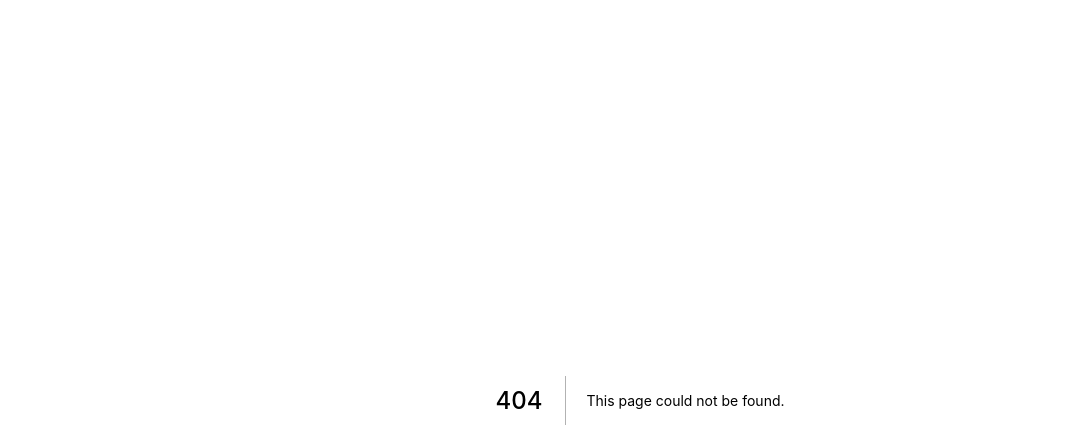
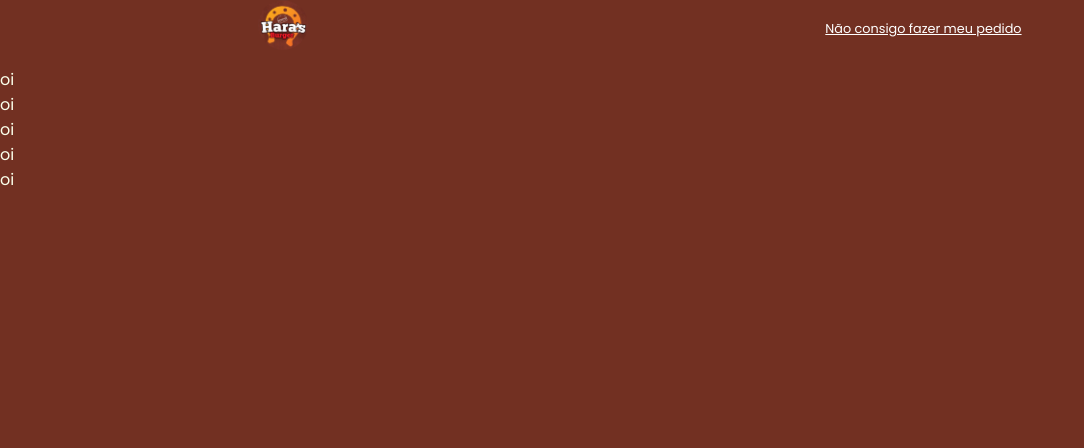
Before and after one commit to MoisesSantana/harasBurger, a Next.js app: page /carrinho in a window 1280 px wide. Before the commit this address had no page. Shown: the top 448 px of the page, without its empty margins (0-1084 px from the left). Built offline with nearby package versions, Linux system fonts and the light colour scheme.

Commit message:
estrutura Carrinho

```diff
--- /dev/null
+++ b/src/components/BotaoFinalizar.tsx
@@ -0,0 +1,9 @@
+import React from 'react';
+
+const BotaoFinalizar: React.FC = () => (
+  <div>
+    oi
+  </div>
+);
+
+export default BotaoFinalizar;
--- /dev/null
+++ b/src/components/BotaoVoltar.tsx
@@ -0,0 +1,9 @@
+import React from 'react';
+
+const BotaoVoltar: React.FC = () => (
+  <div>
+    oi
+  </div>
+);
+
+export default BotaoVoltar;
--- /dev/null
+++ b/src/components/Endereco.tsx
@@ -0,0 +1,9 @@
+import React from 'react';
+
+const Endereco: React.FC = () => (
+  <div>
+    oi
+  </div>
+);
+
+export default Endereco;
--- /dev/null
+++ b/src/components/Pagamento.tsx
@@ -0,0 +1,9 @@
+import React from 'react';
+
+const Pagamento: React.FC = () => (
+  <div>
+    oi
+  </div>
+);
+
+export default Pagamento;
--- /dev/null
+++ b/src/components/Pedidos.tsx
@@ -0,0 +1,9 @@
+import React from 'react';
+
+const Pedidos: React.FC = () => (
+  <div>
+    oi
+  </div>
+);
+
+export default Pedidos;
--- a/src/pages/_document.tsx
+++ b/src/pages/_document.tsx
@@ -50,6 +50,7 @@ export default class MyDocument extends Document {
             rel="shortcut icon"
             href="./images/harasBurger-fav.ico"
           />
+          <title>Hara&apos;s Burger</title>
         </Head>
         <body>
           <Main />
--- /dev/null
+++ b/src/pages/carrinho.tsx
@@ -0,0 +1,20 @@
+import React from 'react';
+import Header from '../components/Header';
+import Pedidos from '../components/Pedidos';
+import Endereco from '../components/Endereco';
+import Pagamento from '../components/Pagamento';
+import BotaoVoltar from '../components/BotaoVoltar';
+import BotaoFinalizar from '../components/BotaoFinalizar';
+
+const Carrinho: React.FC = () => (
+  <div>
+    <Header />
+    <Pedidos />
+    <Endereco />
+    <Pagamento />
+    <BotaoVoltar />
+    <BotaoFinalizar />
+  </div>
+);
+
+export default Carrinho;
--- a/src/pages/index.tsx
+++ b/src/pages/index.tsx
@@ -1,5 +1,4 @@
 import React from 'react';
-import Head from 'next/head';
 import Header from '../components/Header';
 import Cardapio from '../components/Cardapio';
 import Filtro from '../components/Filtro';
@@ -8,9 +7,6 @@ import MainContainer from '../styles/pages/homePage';
 
 const Home: React.FC = () => (
   <MainContainer>
-    <Head>
-      <title>Hara&apos;s Burger</title>
-    </Head>
     <Header />
     <Filtro />
     <Cardapio />
--- a/src/styles/components/BotaoCarrinhoComponent.ts
+++ b/src/styles/components/BotaoCarrinhoComponent.ts
@@ -1,15 +1,17 @@
 import style from 'styled-components';
 
-const BotaoCarrinhoContainer = style.button`
+const BotaoCarrinhoContainer = style.a`
   background-color: #4CD137;
   bottom: 0;
   border: none;
   box-shadow: 0 -10px 20px black;
   color: #FAFFEB;
+  font-family: sans-serif;
   font-weight: 600;
   padding: 15px;
   position: fixed;
   text-shadow: 1px 1px 3px black;
+  text-align: center;
   text-transform: uppercase;
   width: 100%;
 `;
```
Also changed, not shown: src/components/BotaoCarrinho.tsx (+6 -5 lines).
